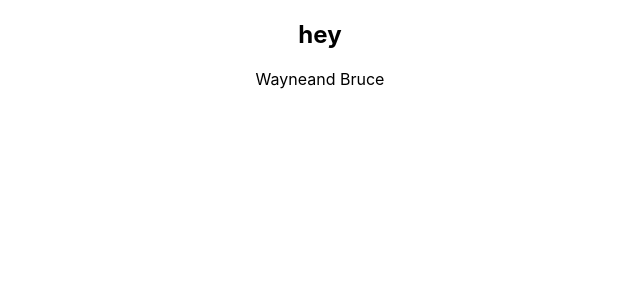
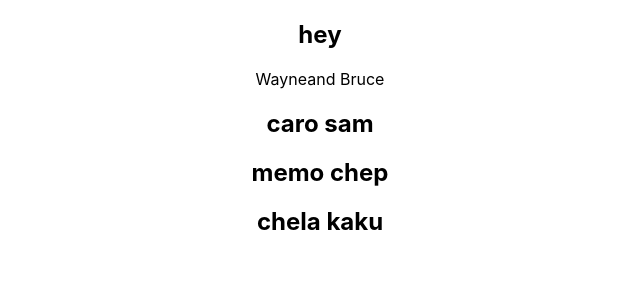
Before and after one commit to carolchep/TypeScript-with-React, a React (Create React App) app: page / in a window 1280 px wide. Shown: the top 300 px of the page, without its empty margins (320-960 px from the left). Built offline with nearby package versions, Linux system fonts and the light colour scheme.

Commit message:
array-prop=types

```diff
--- a/src/App.tsx
+++ b/src/App.tsx
@@ -2,15 +2,33 @@ import React from 'react';
 import './App.css';
 import { Greet } from './components/Greet';
 import { Person } from './components/Person'
+import { PersonList } from './components/PersonList';
+
 function App() {
   const personName ={
     first : "Bruce",
     last:"Wayne"
   }
+  const personList=[
+    {
+      first :"caro",
+      last:"sam"
+    },
+    {
+      first :"memo",
+      last:"chep"
+    },
+    {
+      first :"chela",
+      last:"kaku"
+    }
+
+  ]
   return (
     <div className="App">
       <Greet name="carol" messageCount={10} isLoggedIn={false} />
       <Person name={personName}/>
+      <PersonList names={personList}/>
     </div>
   );
 }
--- /dev/null
+++ b/src/components/PersonList.tsx
@@ -0,0 +1,21 @@
+type PersonListProps = {
+    names: {
+        first: string,
+        last: string
+    }[]
+}
+
+
+export const PersonList = (props: PersonListProps) => {
+    return (
+        <div>
+           {props.names.map((name)=>{
+            return(
+                <h2 key={name.first}>{name.first} {name.last}</h2>
+
+
+            )
+           })}
+        </div>
+    )
+}
```
